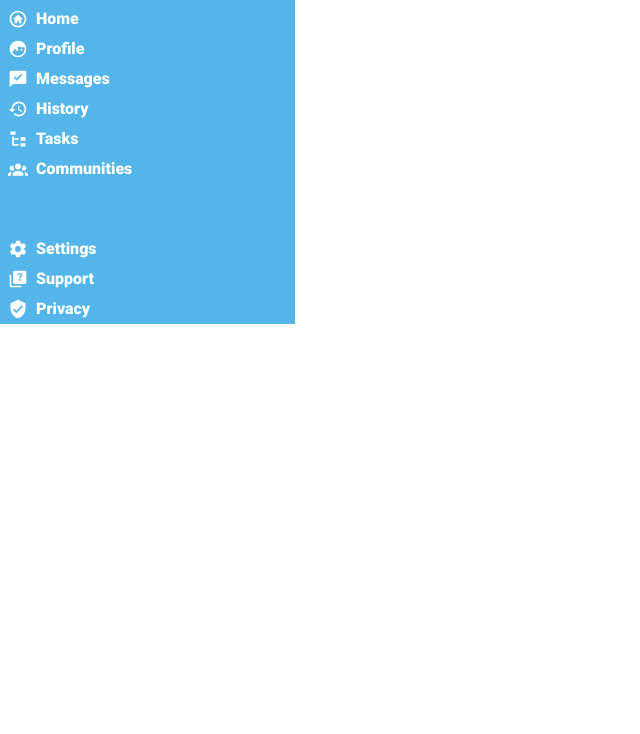
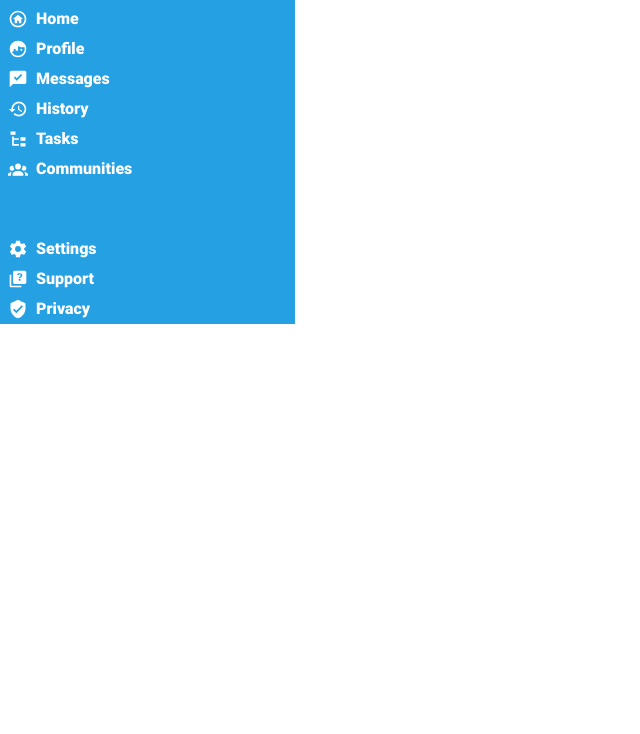
Before and after one commit to ronakraj00/admin_dashboard, a plain HTML site: page index.html in a window 1280 px wide. Shown: the part 66-800 px from the top of the page, without its empty margins (0-640 px from the left). Drawn offline with Linux system fonts and the light colour scheme.

Commit message:
dashboard color set

```diff
--- a/style.css
+++ b/style.css
@@ -17,7 +17,7 @@ body{
 }
 
 .left{
-    background-color:rgb(83, 181, 234);
+    background-color:rgb(36, 160, 227);
 }
 #dashboard{
     color: white;
```
